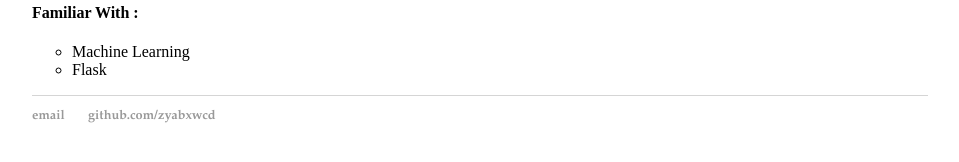
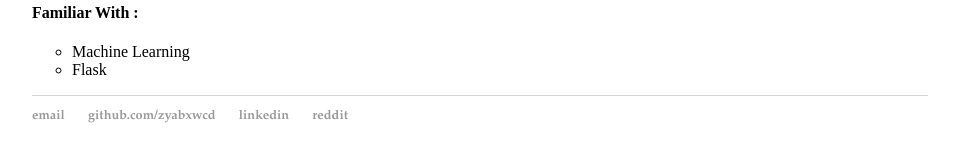
Before and after one commit to thisis-akash/thisis-akash.github.io, a Jekyll site: the page built from index.html, in a window 1280 px wide. Shown: the part 388-550 px from the top of the page, without its empty margins (160-1119 px from the left). Built offline with Jekyll 4.4.1, drawn with Linux system fonts in a browser that asks for light colours.

Commit message:
Update default.html

```diff
--- a/_layouts/default.html
+++ b/_layouts/default.html
@@ -32,6 +32,8 @@
 	    		<ul>
 	        		<li><a href="mailto:zyabxwcd@gmail.com">email</a></li>
 	        		<li><a href="https://github.com/zyabxwcd">github.com/zyabxwcd</a></li>
+				<li><a href="https://linkedin.com/in/akashaggarwal13">linkedin</a></li>
+				<li><a href="https://reddit.com/u/zyabxwcd">reddit</a></li>
 				</ul>
 			</footer>
 		</body>
```
